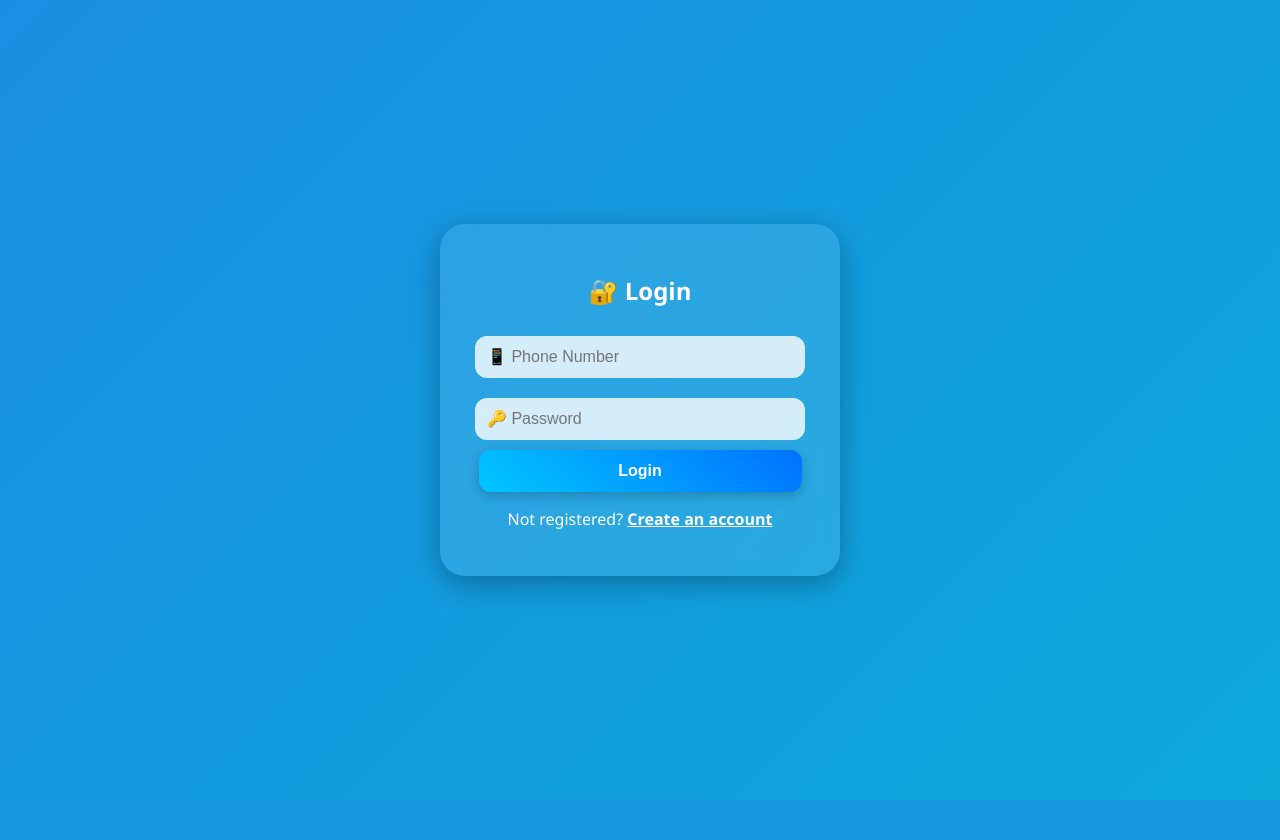
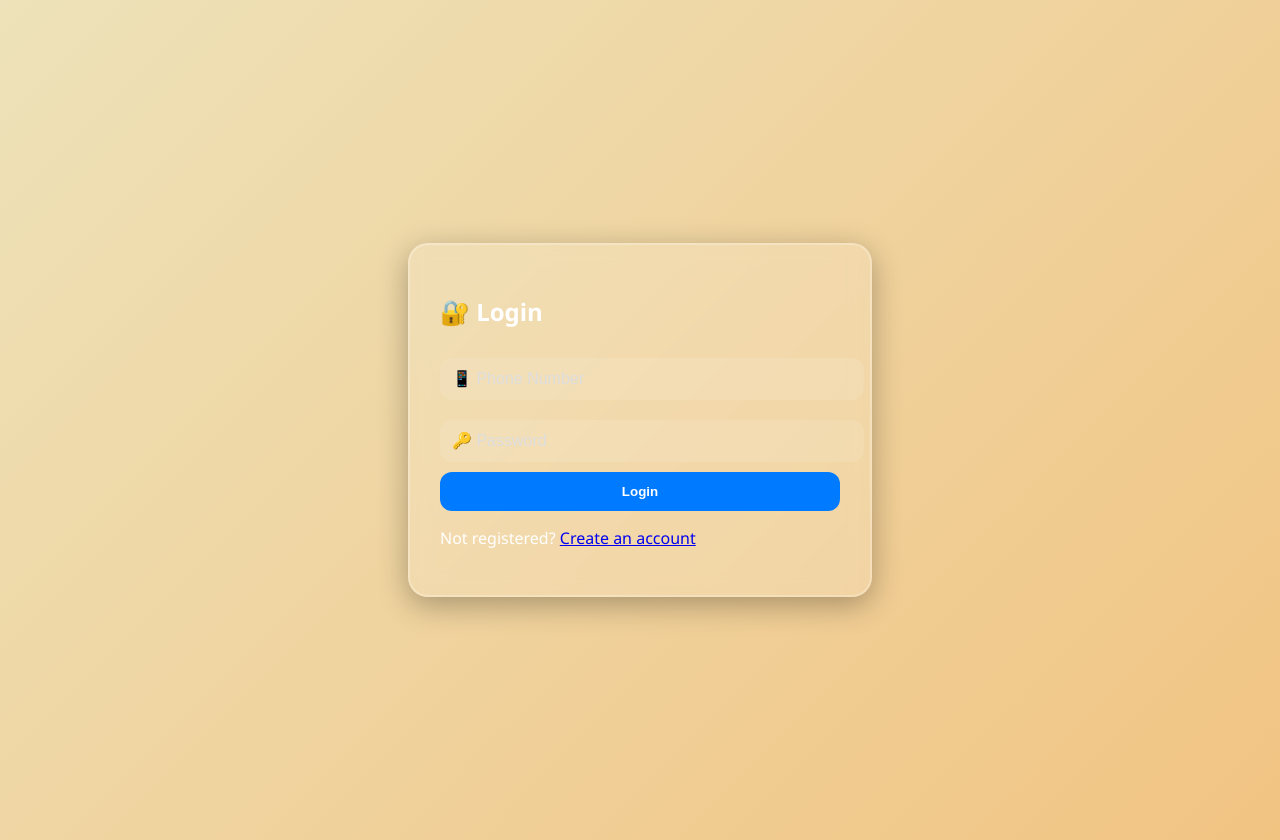
Before and after one commit to abdullahasad491326/SMS_Web_App, a Flask app: page /login in a window 1280 px wide. Before the commit the page ends 800 px from the top, so only its background shows below. Run offline with Flask 3, Linux system fonts and the light colour scheme.

Commit message:
Update style.css

```diff
--- a/app/static/style.css
+++ b/app/static/style.css
@@ -1,89 +1,93 @@
-body {
+/* Reset and base styles */
+body, html {
   margin: 0;
   padding: 0;
-  font-family: 'Segoe UI', Tahoma, Geneva, Verdana, sans-serif;
-  background: linear-gradient(135deg, #3f51b5, #1e88e5, #00bcd4);
-  background-size: 400% 400%;
+  font-family: 'Segoe UI', sans-serif;
+  background: linear-gradient(135deg, #3f87a6, #ebf8e1, #f69d3c);
+  background-size: 600% 600%;
   animation: gradientBG 12s ease infinite;
+}
+
+/* Card container center */
+.card-container {
   display: flex;
   justify-content: center;
   align-items: center;
   min-height: 100vh;
-  color: #fff;
+  padding: 20px;
 }
 
+/* Glassmorphism effect card */
+.glass-card {
+  background: rgba(255, 255, 255, 0.15);
+  border-radius: 20px;
+  padding: 30px;
+  width: 90%;
+  max-width: 400px;
+  color: #fff;
+  box-shadow: 0 8px 30px rgba(0, 0, 0, 0.3);
+  backdrop-filter: blur(10px);
+  border: 2px solid rgba(255, 255, 255, 0.25);
+  animation: fadeInUp 0.8s ease-out;
+}
+
+/* Form inputs */
+input, textarea, select {
+  width: 100%;
+  padding: 12px;
+  margin: 10px 0;
+  border-radius: 12px;
+  border: none;
+  outline: none;
+  font-size: 1rem;
+  background: rgba(255, 255, 255, 0.1);
+  color: #fff;
+  transition: 0.3s;
+}
+input::placeholder, textarea::placeholder {
+  color: #ddd;
+}
+
+/* Buttons */
+button {
+  width: 100%;
+  padding: 12px;
+  background-color: #007bff;
+  border: none;
+  color: white;
+  border-radius: 12px;
+  font-weight: bold;
+  cursor: pointer;
+  transition: background 0.3s;
+}
+button:hover {
+  background-color: #0056b3;
+}
+button.logout {
+  background-color: #dc3545;
+}
+button.logout:hover {
+  background-color: #b02a37;
+}
+
+/* Flash messages */
+.flash {
+  background-color: rgba(255, 255, 255, 0.2);
+  padding: 10px;
+  margin: 10px 0;
+  color: #fff;
+  text-align: center;
+  border-radius: 10px;
+}
+
+/* Animations */
 @keyframes gradientBG {
   0% { background-position: 0% 50%; }
   50% { background-position: 100% 50%; }
   100% { background-position: 0% 50%; }
 }
 
-.card-container {
-  max-width: 400px;
-  width: 90%;
-  margin: auto;
+@keyframes fadeInUp {
+  from { opacity: 0; transform: translateY(20px); }
+  to { opacity: 1; transform: translateY(0); }
 }
-
-.glass-card {
-  background: rgba(255, 255, 255, 0.1);
-  backdrop-filter: blur(12px);
-  padding: 30px;
-  border-radius: 25px;
-  box-shadow: 0 8px 30px rgba(0,0,0,0.3);
-  text-align: center;
-  transition: all 0.3s ease-in-out;
-}
-
-.glass-card:hover {
-  transform: translateY(-5px);
-  box-shadow: 0 12px 40px rgba(0,0,0,0.4);
-}
-
-input, select, textarea {
-  width: 90%;
-  padding: 12px;
-  margin: 10px 0;
-  border-radius: 12px;
-  border: none;
-  outline: none;
-  font-size: 16px;
-  background: rgba(255, 255, 255, 0.8);
-  color: #333;
-}
-
-textarea {
-  resize: vertical;
-  height: 100px;
-}
-
-button {
-  width: 95%;
-  padding: 12px;
-  border: none;
-  border-radius: 12px;
-  background: linear-gradient(45deg, #00c6ff, #0072ff);
-  color: white;
-  font-weight: bold;
-  font-size: 16px;
-  cursor: pointer;
-  box-shadow: 0 4px 12px rgba(0,0,0,0.2);
-  transition: background 0.3s ease;
-}
-
-button:hover {
-  background: linear-gradient(45deg, #0072ff, #00c6ff);
-}
-
-a {
-  color: #fff;
-  text-decoration: underline;
-  font-weight: bold;
-}
-
-.flash {
-  background: #f44336;
-  color: white;
-  padding: 10px;
-  margin-bottom: 10px;
-  border-radius: 10px;
-}
```
